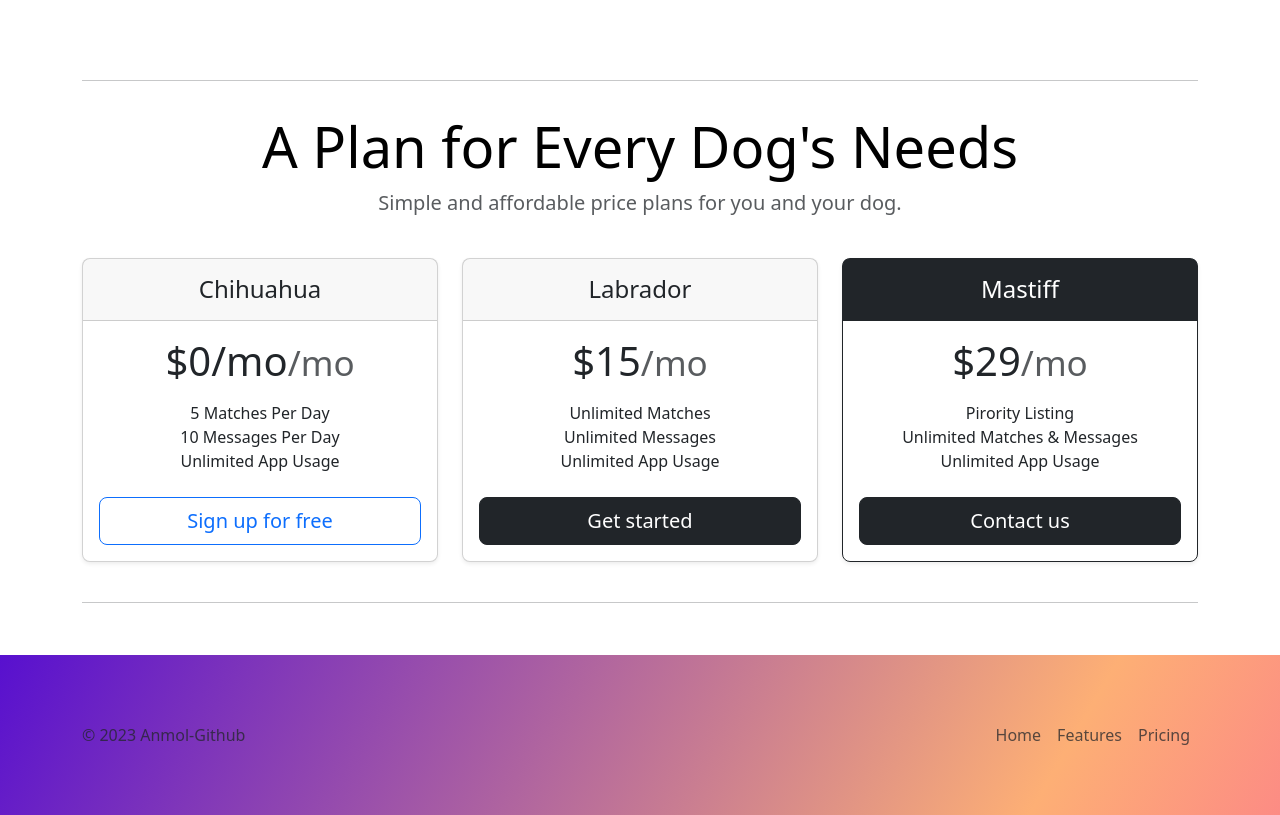
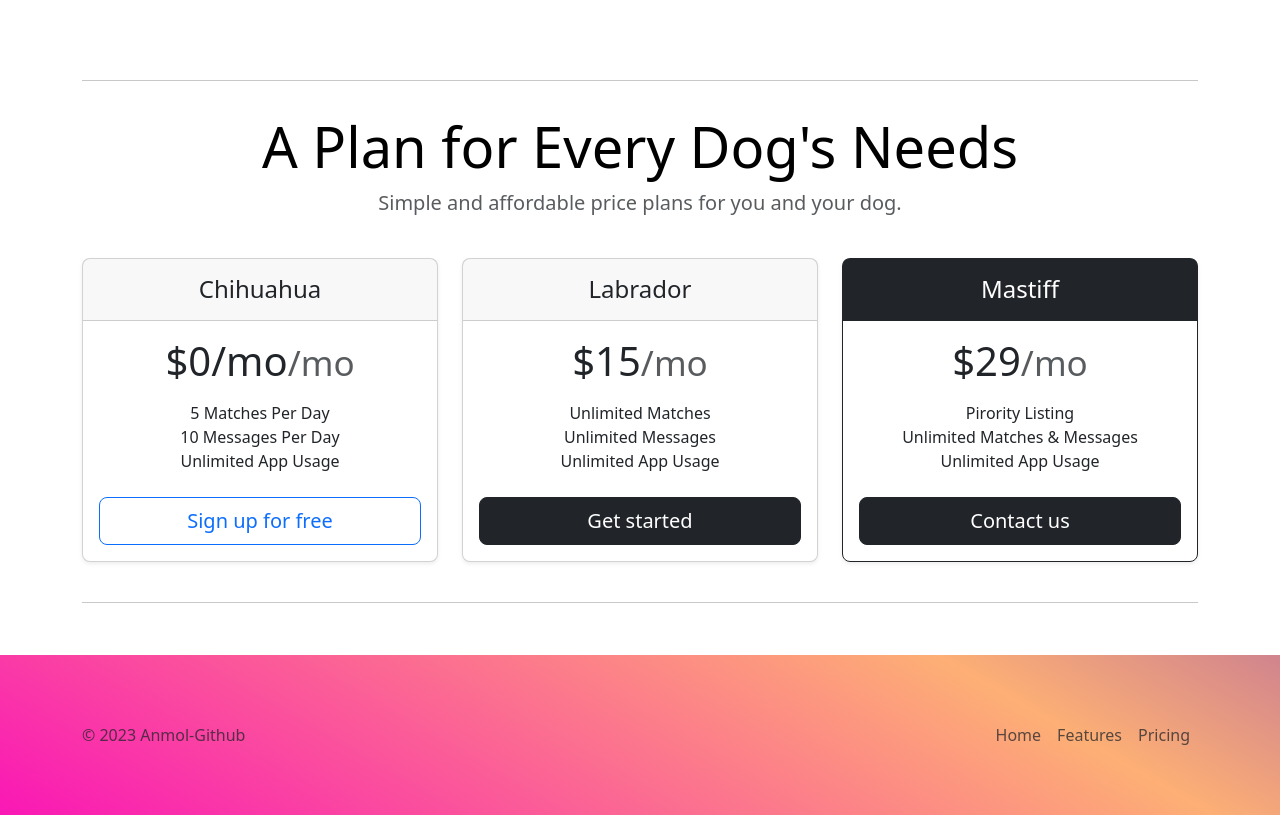
Before and after one commit to AnmolSingh173/TinDog-Project, a plain HTML site: page index.html in a window 1280 px wide. Shown: the part 1478-2293 px from the top of the page. Drawn offline with nearby package versions, Linux system fonts and the light colour scheme.

Commit message:
Update style.css

```diff
--- a/css/style.css
+++ b/css/style.css
@@ -1,5 +1,5 @@
 .gradient-background {
-  background: linear-gradient(300deg, #F900BF, #FDAF75, #4700D8);
+  background: linear-gradient(30deg, #F900BF, #FDAF75, #4700D8);
   background-size: 180% 180%;
   animation: gradient-animation 6s ease infinite;
 }
```
